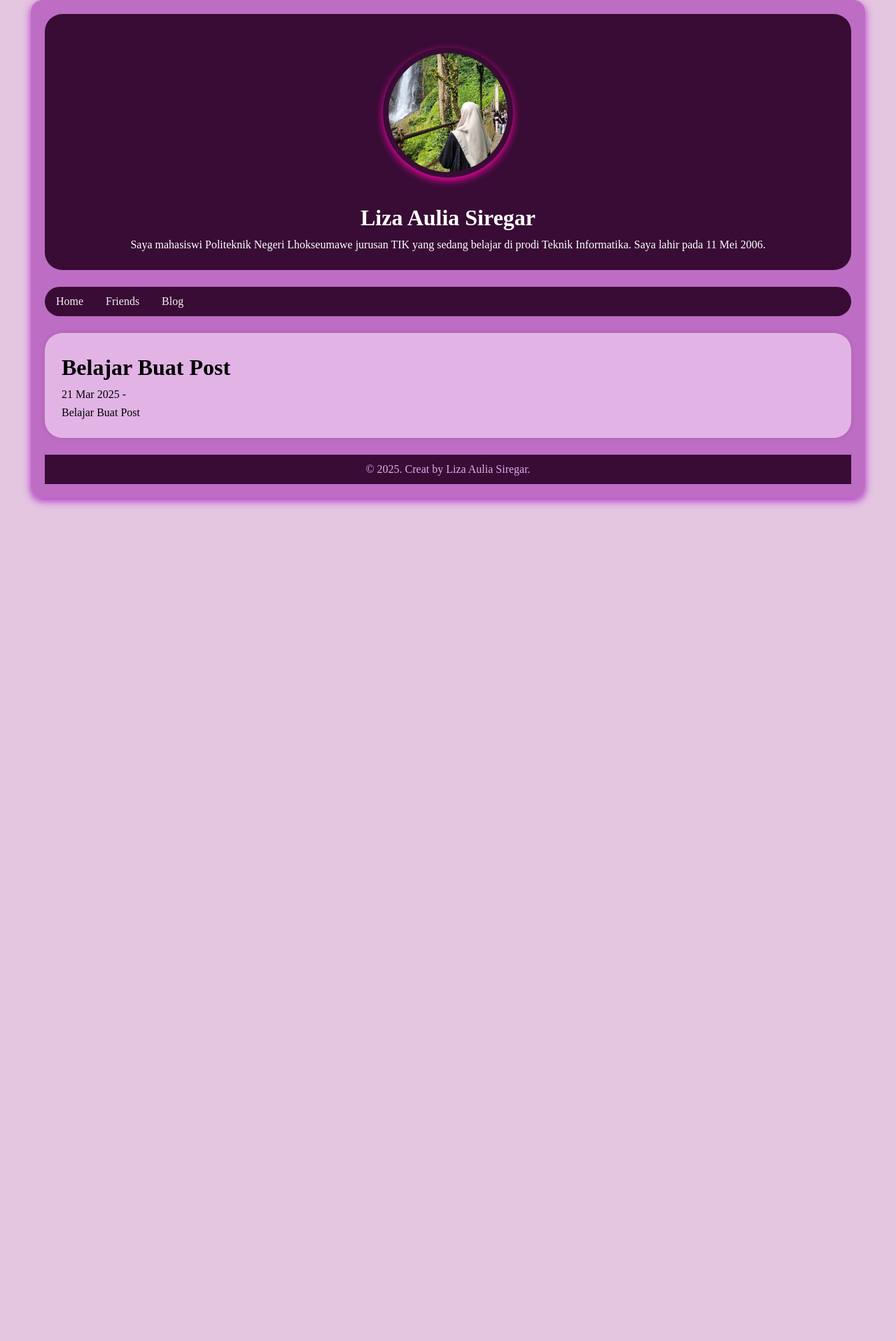
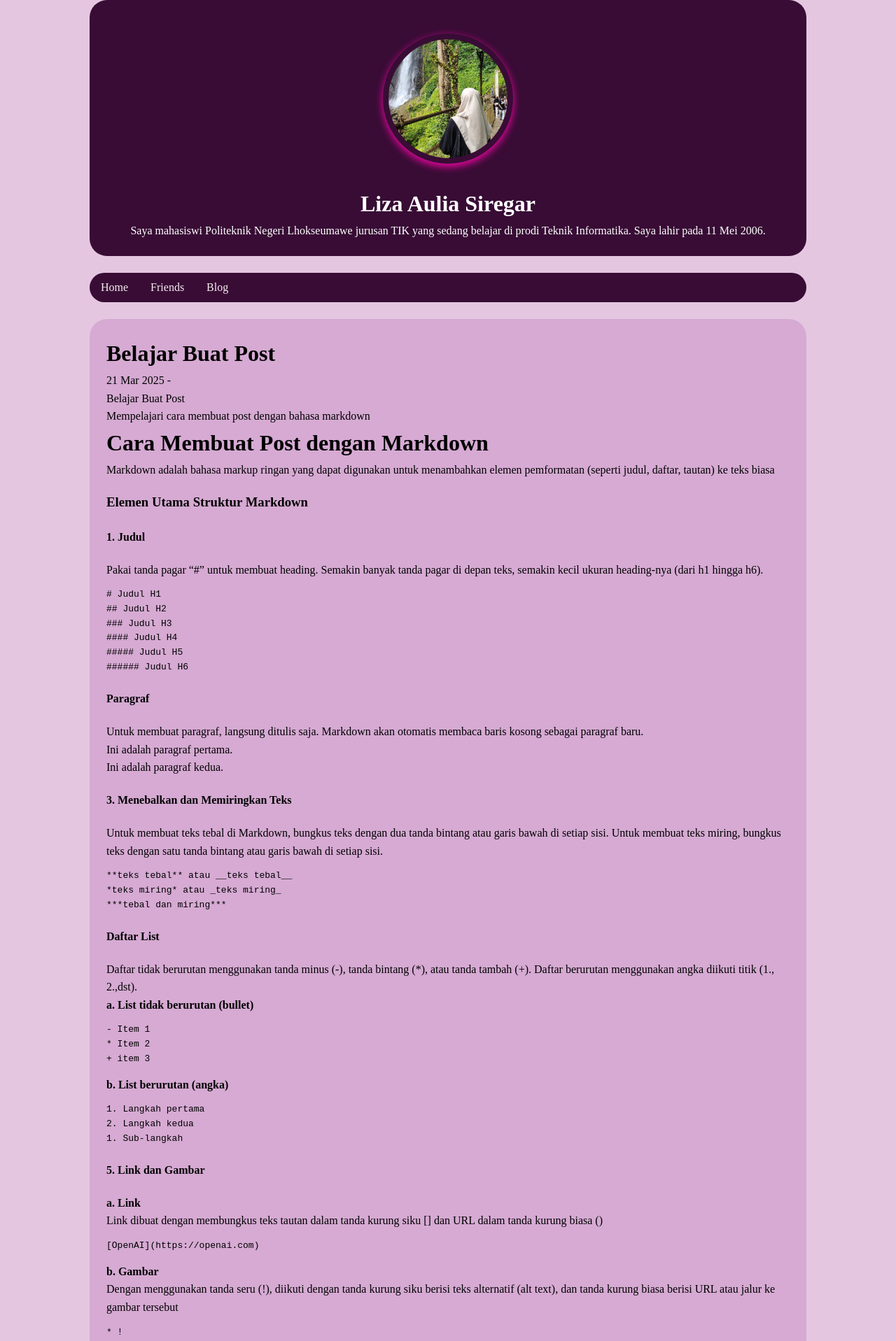
Before and after one commit to lizaauliasiregar/lizaauliasiregar.github.io, a Jekyll site: the page built from _posts/2025-03-21-Belajar-Buat-Post.md, in a window 1280 px wide. Shown: the top 1917 px of the page at 70% size. Built offline with Jekyll 4.4.1, drawn with Linux system fonts in a browser that asks for light colours; before the commit the page ends 900 px from its top, so only the background shows below that; some of the changed text lies outside the part shown.

````diff
--- a/_posts/2025-03-21-Belajar-Buat-Post.md
+++ b/_posts/2025-03-21-Belajar-Buat-Post.md
@@ -4,3 +4,91 @@ title: "Belajar Buat Post"
 ---
 
 Belajar Buat Post
+
+Mempelajari cara membuat post dengan bahasa markdown
+
+<h1>Cara Membuat Post dengan Markdown</h1>
+Markdown adalah bahasa markup ringan yang dapat digunakan untuk menambahkan elemen pemformatan (seperti judul, daftar, tautan) ke teks biasa
+
+<h3>Elemen Utama Struktur Markdown</h3>
+
+<h4>1. Judul</h4>
+Pakai tanda pagar "#" untuk membuat heading. Semakin banyak tanda pagar di depan teks, semakin kecil ukuran heading-nya (dari h1 hingga h6).
+
+    # Judul H1
+    ## Judul H2
+    ### Judul H3
+    #### Judul H4
+    ##### Judul H5
+    ###### Judul H6
+
+<h4>Paragraf</h4>
+Untuk membuat paragraf, langsung ditulis saja. Markdown akan otomatis membaca baris kosong sebagai paragraf baru.
+
+Ini adalah paragraf pertama.
+
+Ini adalah paragraf kedua.
+
+<h4>3. Menebalkan dan Memiringkan Teks</h4>
+Untuk membuat teks tebal di Markdown, bungkus teks dengan dua tanda bintang atau garis bawah di setiap sisi. Untuk membuat teks miring, bungkus teks dengan satu tanda bintang atau garis bawah di setiap sisi.
+
+    **teks tebal** atau __teks tebal__
+    *teks miring* atau _teks miring_
+    ***tebal dan miring***
+
+<h4>Daftar List</h4>
+ Daftar tidak berurutan menggunakan tanda minus (-), tanda bintang (*), atau tanda tambah (+). Daftar berurutan menggunakan angka diikuti titik (1., 2.,dst).
+
+**a. List tidak berurutan (bullet)**
+
+    - Item 1
+    * Item 2
+    + item 3
+
+**b. List berurutan (angka)**
+
+    1. Langkah pertama
+    2. Langkah kedua
+    1. Sub-langkah
+
+<h4>5. Link dan Gambar</h4>
+**a. Link**
+
+Link dibuat dengan membungkus teks tautan dalam tanda kurung siku [] dan URL dalam tanda kurung biasa ()
+
+    [OpenAI](https://openai.com)
+
+**b. Gambar**
+
+Dengan menggunakan tanda seru (!), diikuti dengan tanda kurung siku berisi teks alternatif (alt text), dan tanda kurung biasa berisi URL atau jalur ke gambar tersebut
+
+    * !
+    * [Teks Alt]
+    *(URL gambar)
+
+<h4> Code (Kode)</h4>
+**a. Inline code**
+
+Contoh menggunakan `console.log()` di JavaScript.
+
+**b. Code block**
+
+    Pakai 3 backtick ` ``` ` di atas dan bawah kode.
+    ```javascript
+    function halo() {
+    console.log("Halo Dunia!");
+    }
+    ```
+<h4>Quote (Kutipan)</h4>
+
+    Menggunakan karakter > di awal setiap baris kutipan.
+
+    > Ini adalah contoh kutipan.
+
+<h4>Garis Pemisah</h4>
+
+Untuk membuat garis pemisah (horizontal rule) dalam Markdown, gunakan tiga atau lebih tanda hubung (-), tanda bintang (*), atau garis bawah (_) di satu baris
+
+        ---
+        ***
+        ___
--- a/_sass/main.scss
+++ b/_sass/main.scss
@@ -21,8 +21,7 @@ header {
 
 main {
     padding: 24px; margin-top: 24px; border-radius: 25px;
-    box-shadow: 0 0 8px rgba(0, 0, 0, 0.1);
-    background-color: #ebc5eed0;
+    background-color: #ca90c581;
 }
 
 footer {
@@ -49,19 +48,13 @@ nav {
             text-decoration: none;
             &:hover:not(.active) {
                 background-color: $secondary-color;
-                    color: black;
-                    text-shadow: 1px 1px 2px black, 0 0 5px rgb(234, 0, 255);
             }
         }
     }
 }
 
 .container {
-    width: 90%; margin: auto; overflow: hidden;
-    padding: 20px;
-    border-radius: 17px; background-color: #ae47b8b2;
-    box-shadow: 0 4px 12px rgba(175, 39, 202, 0.952);
-
+    width: 80%; margin: auto; overflow: hidden;
 }
 
 .profile-picture {
````
Also changed, not shown: _posts/2025-02-21-Instalasi-Jekyll-dan-Membuat-Akun-Github.md (added, +28 -0 lines), _posts/2025-03-07-Membuat-Personal-Web-dengan-Jekyll-dan-Github-Page.md (added, +32 -0 lines), _posts/2025-04-25-Menambahkan-JavaSripy-pada-Website.md (added, +6 -0 lines), _posts/2025-05-16-Menambahkan-ke-Folder-_student.md (added, +18 -0 lines), _posts/2025-05-23-Mengisi-Post-Sebelumnya.md (added, +14 -0 lines), 4 other files.
